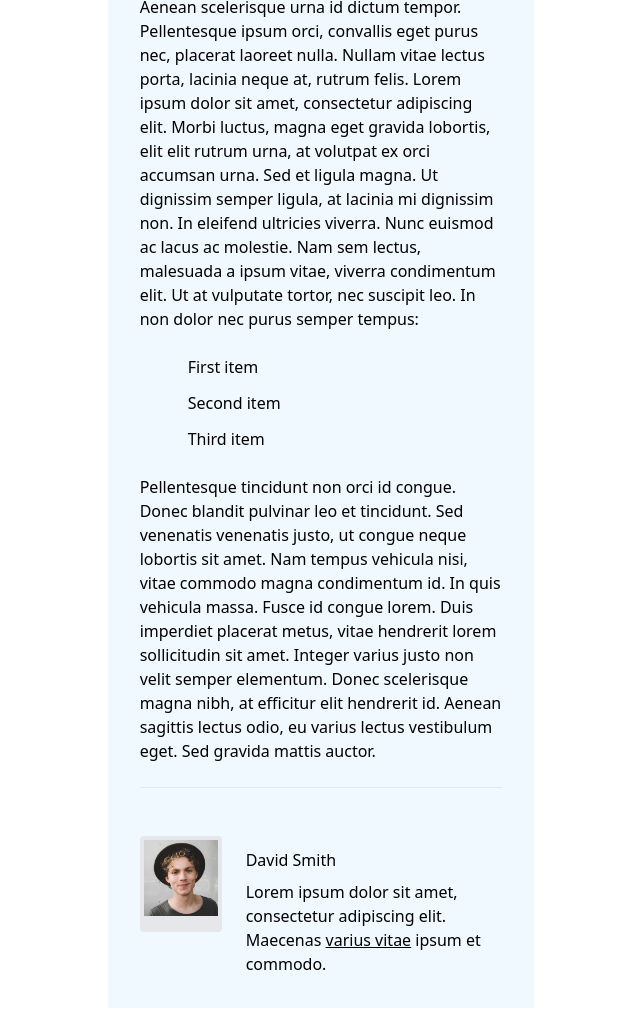
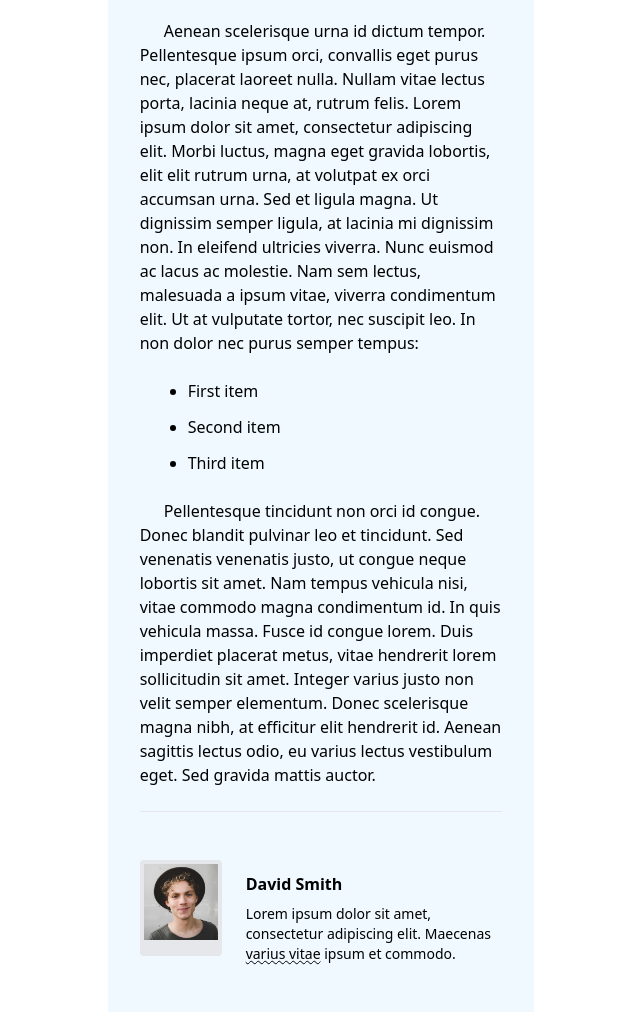
Before and after one commit to jasutsu/jasutsu.github.io, a plain HTML site: page vk2k3v5bv2nn4/index.html in a window 1280 px wide. Shown: the part 1445-2481 px from the top of the page, without its empty margins (319-959 px from the left). Drawn offline with nearby package versions, Linux system fonts and the light colour scheme.

Commit message:
feat(tailwind css): edit typography

```diff
--- a/vk2k3v5bv2nn4/index.html
+++ b/vk2k3v5bv2nn4/index.html
@@ -26,7 +26,7 @@
 
 
 	<div class="m-6 md:mx-auto p-8 space-y-6 md:w-1/2 xl:w-1/3 bg-sky-50">
-		<p>Lorem ipsum dolor sit amet, consectetur adipiscing elit.
+		<p class="first-letter:mr-3 first-letter:mt-2 first-letter:float-left first-letter:text-7xl first-letter:font-bold first-line:uppercase first-line:tracking-widest">Lorem ipsum dolor sit amet, consectetur adipiscing elit.
 			Maecenas varius vitae ipsum et commodo. In scelerisque est
 			magna, ut fringilla purus congue eu.
 			Mauris id metus ac metus porta aliquet.
@@ -35,12 +35,12 @@
 			Donec varius mattis facilisis.
 			Morbi rhoncus erat vel erat pellentesque
 			suscipit. Nunc dictum euismod libero sed tristique.</p>
-		<quote class="px-4 py-2 block border-l-4">Lorem ipsum dolor sit amet,
+		<quote class="px-4 py-2 block border-l-4 font-light italic">Lorem ipsum dolor sit amet,
 			consectetur adipiscing elit. Maecenas varius
 			vitae ipsum et commodo. In scelerisque est magna,
 			ut fringilla purus congue eu. Mauris id metus ac metus porta
 			aliquet.</quote>
-		<p>Aliquam id nulla dignissim felis bibendum aliquam.
+		<p class="indent-6">Aliquam id nulla dignissim felis bibendum aliquam.
 			Cras vulputate blandit semper.
 			Nam quam dolor, tincidunt non
 			odio ac, condimentum molestie justo.
@@ -57,7 +57,7 @@
 			volutpat mauris. Morbi in turpis sapien.
 			Morbi ante est, gravida vitae ipsum quis, pretium scelerisque massa.</p>
 		<img class="mr-3 w-1/2 float-left rounded" src="./images/beach.jpeg">
-		<p>Vestibulum congue felis at posuere commodo.
+		<p class="indent-6">Vestibulum congue felis at posuere commodo.
 			Praesent sapien magna, aliquet ut efficitur et, luctus at neque.
 			Donec vitae nunc convallis, maximus ex sit amet, consequat tellus.
 			Aenean eleifend cursus urna, sed fermentum felis cursus
@@ -70,7 +70,7 @@
 			lorem. Mauris est tortor, accumsan ac aliquet et, sagittis vitae velit.
 			Class aptent taciti sociosqu ad litora
 			torquent per conubia nostra, per inceptos himenaeos.</p>
-		<p>Aenean scelerisque urna id dictum tempor.
+		<p class="indent-6">Aenean scelerisque urna id dictum tempor.
 			Pellentesque ipsum orci, convallis eget purus nec, placerat laoreet
 			nulla. Nullam vitae lectus porta, lacinia neque at, rutrum felis.
 			Lorem ipsum dolor sit amet, consectetur adipiscing
@@ -81,12 +81,12 @@
 			Nam sem lectus, malesuada a ipsum vitae, viverra condimentum elit.
 			Ut at vulputate tortor, nec suscipit leo.
 			In non dolor nec purus semper tempus:</p>
-		<ul class="ml-6 pl-6 space-y-3">
+		<ul class="ml-6 pl-6 space-y-3 list-disc">
 			<li>First item</li>
 			<li>Second item</li>
 			<li>Third item</li>
 		</ul>
-		<p>Pellentesque tincidunt non orci id congue.
+		<p class="indent-6">Pellentesque tincidunt non orci id congue.
 			Donec blandit pulvinar leo et tincidunt.
 			Sed venenatis venenatis justo, ut congue neque lobortis sit amet.
 			Nam tempus vehicula nisi, vitae commodo magna condimentum id.
@@ -100,9 +100,9 @@
 		<div class="flex pt-6">
 			<img class="mr-6 mb-6 w-24 h-24 rounded border-4 border-b-[16px]" src="./images/author.jpeg" />
 			<div>
-				<p class="mt-3">David Smith</p>
-				<p class="mt-2">Lorem ipsum dolor sit amet,
-					consectetur adipiscing elit. Maecenas <a href="#" class="underline underline-offset-1">varius
+				<p class="mt-3 font-semibold">David Smith</p>
+				<p class="mt-2 text-sm">Lorem ipsum dolor sit amet,
+					consectetur adipiscing elit. Maecenas <a href="#" class="underline underline-offset-1 decoration-1 decoration-wavy">varius
 						vitae</a> ipsum et commodo.</p>
 			</div>
 		</div>
```
